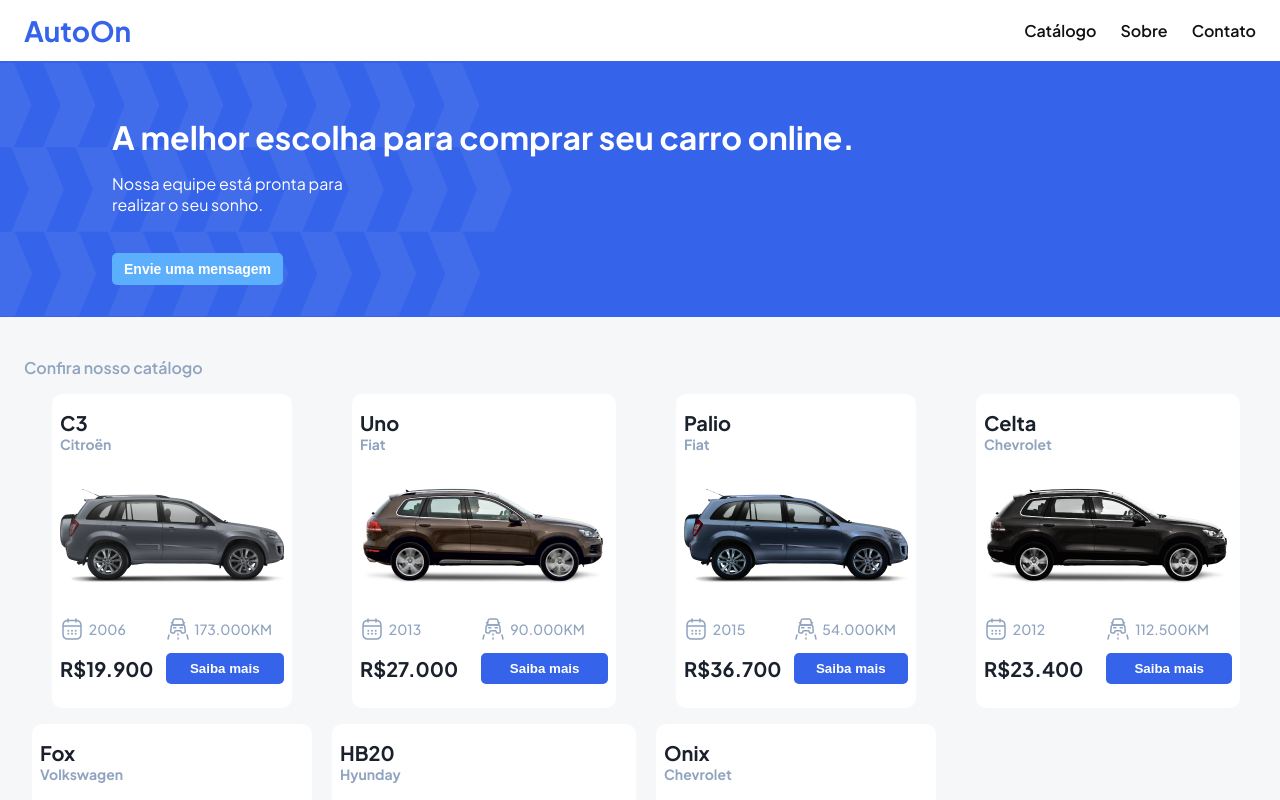
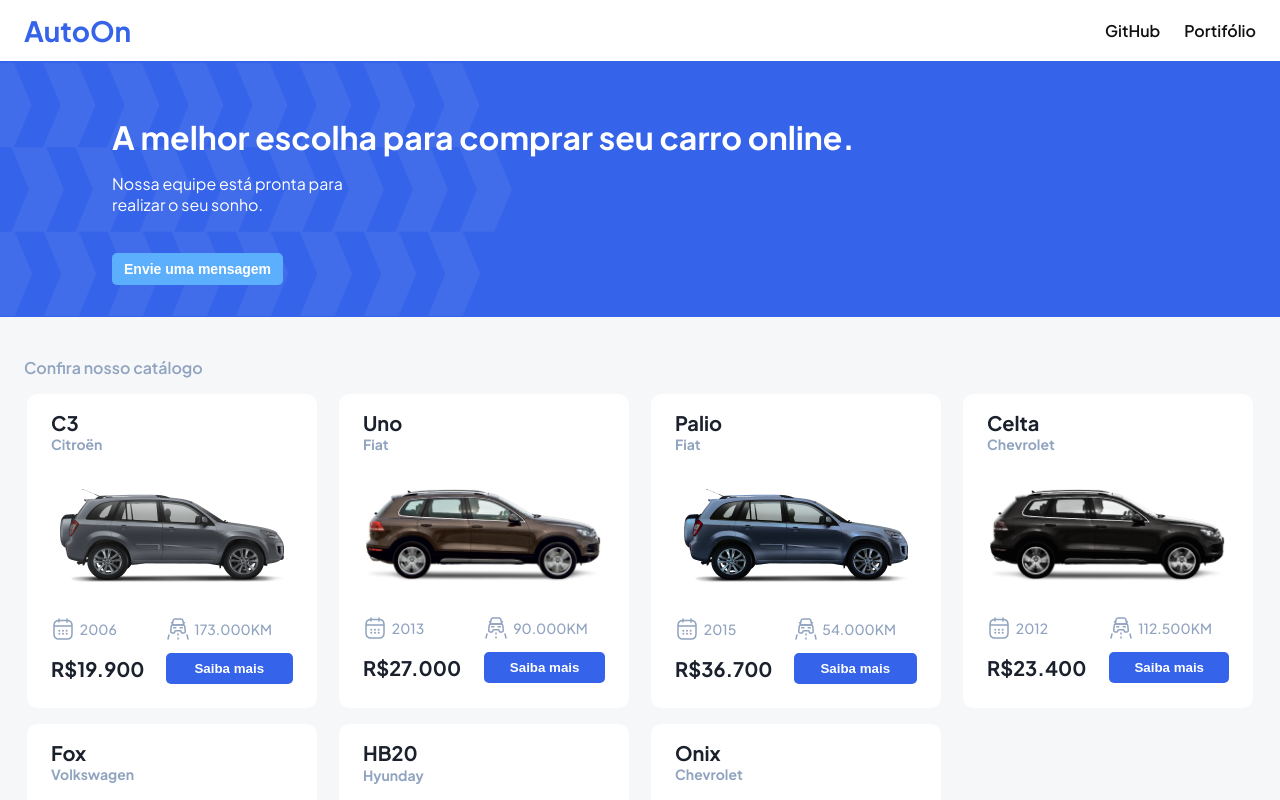
Before and after one commit to h-nriquevieira/autoon, a React (Vite) app: page / in a window 1280 px wide. Shown: the top 800 px of the page. Built offline with nearby package versions, Linux system fonts and the light colour scheme.

Commit message:
Change nav links text

```diff
--- a/package.json
+++ b/package.json
@@ -4,7 +4,7 @@
   "version": "0.0.0",
   "type": "module",
   "scripts": {
-    "dev": "vite",
+    "dev": "vite --host",
     "build": "vite build",
     "preview": "vite preview"
   },
--- a/src/components/Card/Card.css
+++ b/src/components/Card/Card.css
@@ -1,6 +1,6 @@
 .card {
     background-color: #fff;
-    max-width: 305px;
+    width: 290px;
     border-radius: 10px;
     display: grid;
     grid-template-areas: 'model model'
@@ -8,7 +8,7 @@
                          'img   img'
                          'year  km'
                          'price btn';
-    padding: 1rem .5rem 1.5rem;
+    padding: 1rem 1.5rem 1.5rem;
 }
 
 .card p {
--- a/src/components/Nav/Nav.css
+++ b/src/components/Nav/Nav.css
@@ -7,6 +7,11 @@
   justify-content: space-between;
   align-items: center;
   padding: .25rem 1.5rem;
+}
+
+.nav--link {
+  color: #111111;
+  text-decoration: none;
 }
 
 .mobile-nav {
--- a/src/components/Nav/Nav.jsx
+++ b/src/components/Nav/Nav.jsx
@@ -14,9 +14,8 @@
     <nav>
       <h1 className='logo'>AutoOn</h1>
       <ul className="desktop-nav">
-        <li>Catálogo</li>
-        <li>Sobre</li>
-        <li>Contato</li>
+        <li><a className='nav--link' href="">GitHub</a></li>
+        <li><a className='nav--link' href="">Portifólio</a></li>
       </ul>
       <button className='mobile-nav' onClick={toggleSidebar}>
         <img src={hamburgerIcon} alt="" />
--- a/src/components/Sidebar/Sidebar.jsx
+++ b/src/components/Sidebar/Sidebar.jsx
@@ -1,20 +1,14 @@
 import React from 'react';
+import iconClose from '../../assets/icon-close.png'
 import './Sidebar.css'
 
 function Sidebar({toggle}) {
-  const $sidebar = document.querySelector('.sidebar')
-
-  function closeSidebar() {
-    $sidebar.classList.remove('visible')
-  }
-
   return (
       <div className='sidebar'>
-          <button className='close-icon' onClick={toggle}>X</button>
+          <button className='close-icon' onClick={toggle}><img src={iconClose} alt="" /></button>
           <ul>
-            <li>Catálogo</li>
-            <li>Sobre</li>
-            <li>Contato</li>
+            <li><a className='nav--link' href="">GitHub</a></li>
+            <li><a className='nav--link' href="">Portifólio</a></li>
           </ul>
       </div>
   );
--- a/src/main.css
+++ b/src/main.css
@@ -10,3 +10,7 @@
     margin: 0;
     font-family: 'Plus Jakarta Sans', sans-serif;
 }
+
+img {
+    max-width: 100%;
+}
```
Also changed, not shown: src/assets/icon-close.png (added).
